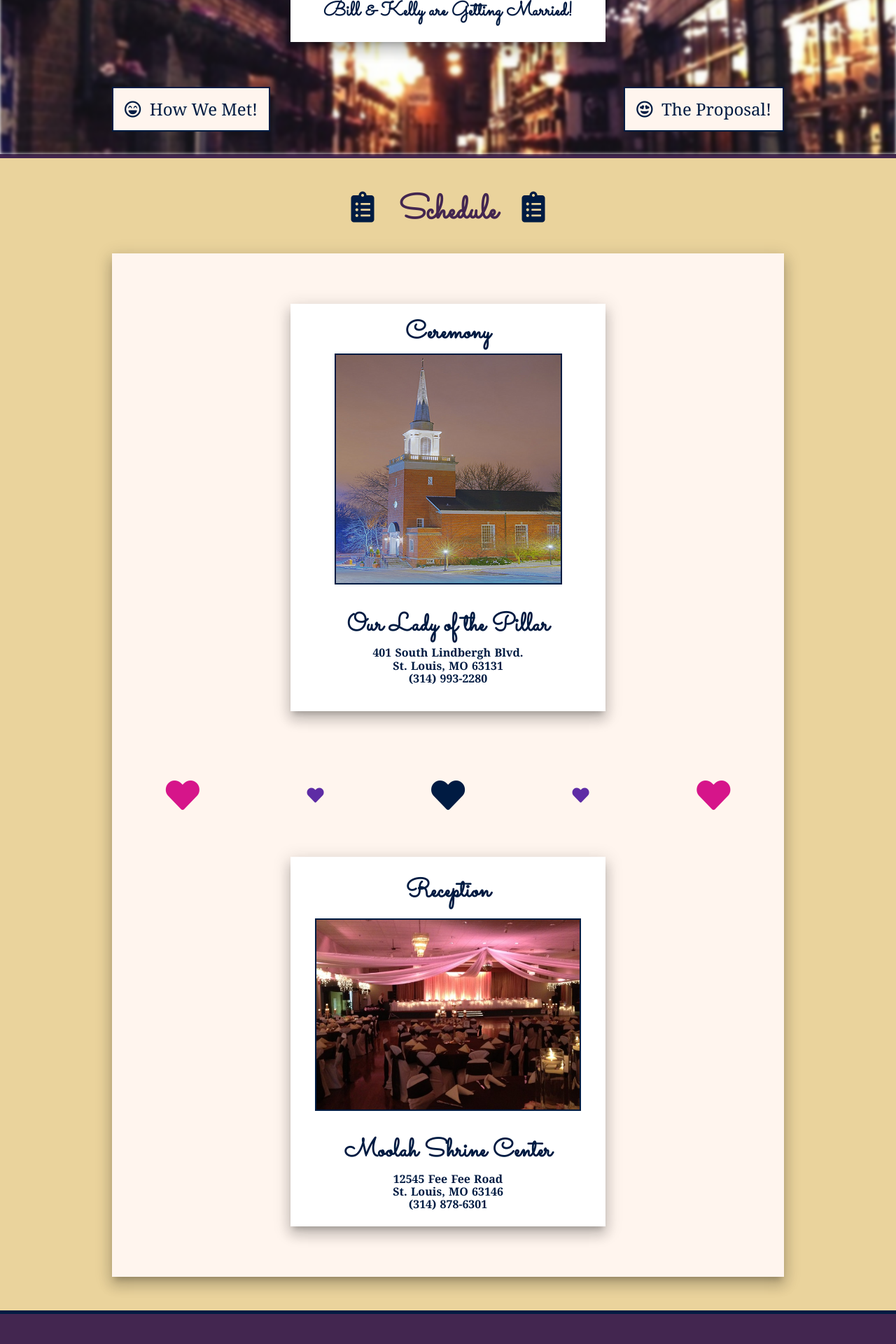
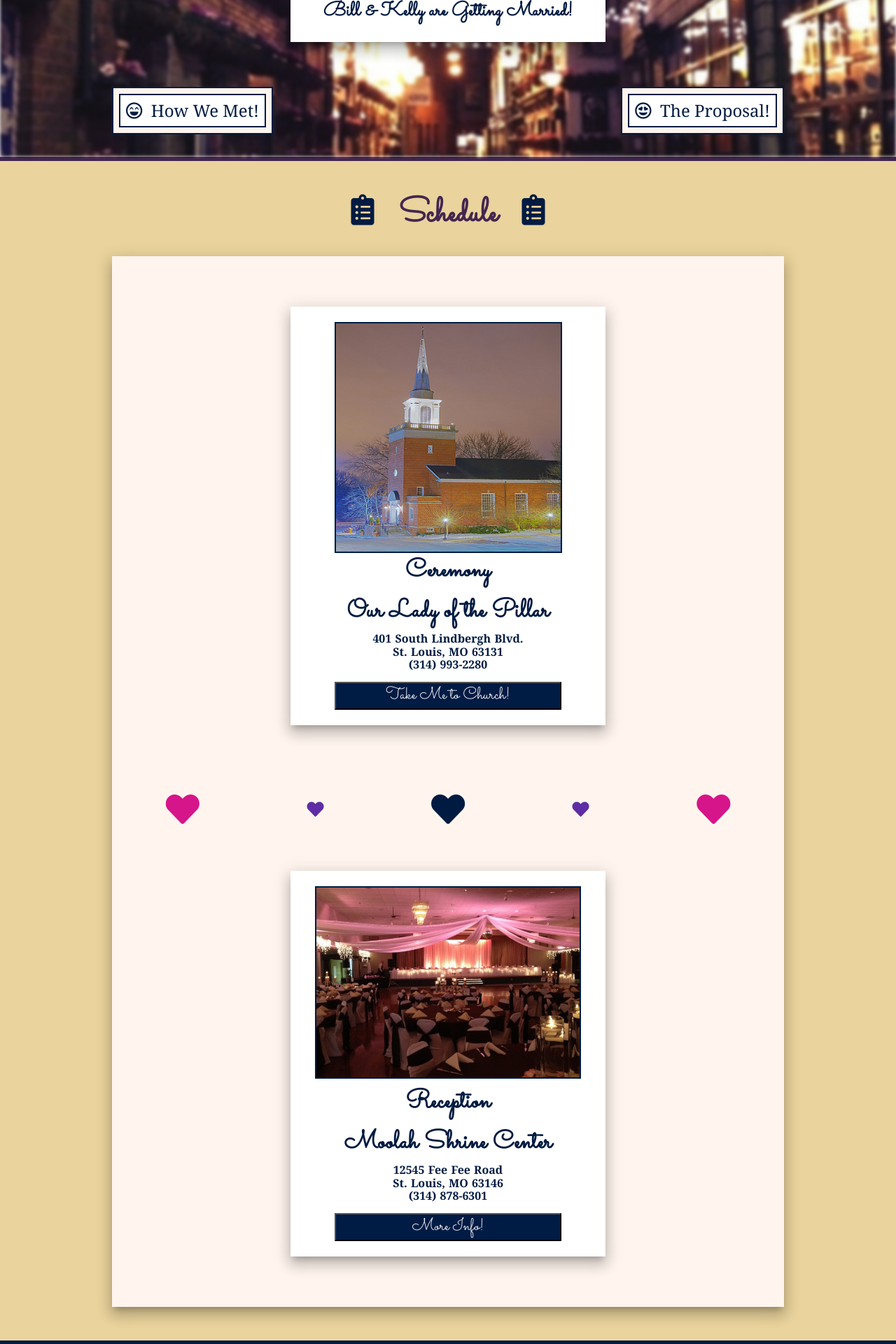
Before and after one commit to njosieb/pickingupthebill, a Nuxt app: page / in a window 1280 px wide. Shown: the part 600-2520 px from the top of the page at 70% size. Built offline with nearby package versions, Linux system fonts and the light colour scheme.

Commit message:
Added & edited buttons

```diff
--- a/pages/index.vue
+++ b/pages/index.vue
@@ -21,16 +21,20 @@
         </div>
         <div id="button-div" class="flex justify-center georgia">
           <a class="hvr-grow" href="https://www.zola.com/wedding/pickingupthebill" target="_blank">
-            <button class="pa3 border-showcase shadow-hover">
+            <button class="pa2 border-showcase shadow-hover">
+              <div class="bg-white navy pa2 border-showcase">
                 <i class="far fa-laugh-beam"></i>
                 &nbsp;How We Met!
+              </div>
             </button>
           </a>
 
           <a class="hvr-grow" href="https://www.zola.com/wedding/pickingupthebill" target="_blank">
-            <button class="pa3 border-showcase shadow-hover">
+            <button class="pa2 border-showcase shadow-hover">
+              <div class="bg-white navy pa2 border-showcase">
                 <i class="far fa-grin-hearts"></i>
                 &nbsp;The Proposal!
+              </div>
             </button>
           </a>
         </div>
@@ -47,18 +51,18 @@
             ></i>
           </h1>
           <div class="seashell pv2 border-shadow">
-            <div class="polaroid-frame hvr-grow shadow-hover">
-              <a href="https://www.olpillar.com/" target="_blank">
+            <div class="polaroid-frame shadow-hover">
+              <img class="churchPic" src="../assets/church.jpg">
               <h2 class="f2 pb2">Ceremony</h2>
 
-                <img class="churchPic" src="../assets/church.jpg">
-
-                <h2 class="pt4 pb2 f2">Our Lady of the Pillar</h2>
+              <h2 class="pt2 pb2 f2">Our Lady of the Pillar</h2>
               <h4 class="georgia pb3">
                 401 South Lindbergh Blvd.
                 <br>St. Louis, MO 63131
                 <br>(314) 993-2280
               </h4>
+              <a href="https://www.olpillar.com/" target="_blank">
+                <button class="pv1 w-80 bg-navy white hvr-grow">Take Me to Church!</button>
               </a>
             </div>
             <div class="flex justify-around items-center">
@@ -69,17 +73,18 @@
               <i class="pt4 f1 fas fa-heart mid-fa-heart"></i>
             </div>
             <div>
-              <div class="polaroid-frame hvr-grow shadow-hover">
-                <a href="https://www.moolah.org/" target="_blank">
+              <div class="polaroid-frame shadow-hover">
+                <img class="receptionPic" src="../assets/reception.jpg">
                 <h2 class="pt2 pb3 f2">Reception</h2>
 
-                  <img class="receptionPic" src="../assets/reception.jpg">
-                  <h2 class="pt4 pb2 f2">Moolah Shrine Center</h2>
-                  <h4 class="georgia">
+                <h2 class="pb2 f2">Moolah Shrine Center</h2>
+                <h4 class="georgia pb3">
                   12545 Fee Fee Road
                   <br>St. Louis, MO 63146
                   <br>(314) 878-6301
                 </h4>
+                <a href="https://www.moolah.org/" target="_blank">
+                  <button class="hvr-grow bg-navy white pv1 w-80">More Info!</button>
                 </a>
               </div>
             </div>
@@ -140,17 +145,18 @@
         </h1>
         <div class="seashell pv4 border-shadow">
           <div class="polaroid-frame">
+            <img id="hotel" src="../assets/hotel.jpg" class="border-showcase">
             <h1>Hotel St. Louis</h1>
-            <img id="hotel" src="../assets/hotel.jpg" class="border-showcase">
-            <h3 class="georgia pt2">
+
+            <h3 class="georgia pt0 pb4">
               12345 Not Sure Lane
               <br>St. Louis, MO 63110
               <br>(314) 555-2255
             </h3>
+            <a href="https://www.hotels.com" target="_blank">
+              <button class="bg-navy white hvr-grow shadow-hover pv2 w-90">Book Your Room!</button>
+            </a>
           </div>
-          <a href="https://www.hotels.com" target="_blank">
-            <button class="bg-white navy p10 hvr-grow shadow-hover pa3">Book Your Room!</button>
-          </a>
         </div>
       </container>
     </section>
@@ -186,19 +192,19 @@
           <i class="far fa-images sectionIcon1"></i>
         </h1>
         <div class="flex justify-around seashell pv4 ph3 flex-wrap border-shadow">
-          <div class="polaroid-frame">
+          <div class="polaroid-frame hvr-grow">
             <img class="photos" src="../assets/photo1.jpg">
             <h2>Being cute at some fun event!</h2>
           </div>
-          <div class="polaroid-frame">
+          <div class="polaroid-frame hvr-grow">
             <img class="photos" src="../assets/photo2.jpg">
             <h2>Being cute at the Blues Festival!</h2>
           </div>
-          <div class="polaroid-frame">
+          <div class="polaroid-frame hvr-grow">
             <img class="photos" src="../assets/photo3.jpg">
             <h2>Being cute in the cold!</h2>
           </div>
-          <div class="polaroid-frame">
+          <div class="polaroid-frame hvr-grow">
             <img class="photos" src="../assets/photo4.jpg">
             <h2>Being cute in nature!</h2>
           </div>
@@ -217,50 +223,54 @@
           </h1>
           <div class="flex justify-around seashell navy flex-nowrap georgia border-shadow">
             <div>
-              <div class="polaroid-frame hvr-grow shadow-hover">
-                <a href="https://www.stlzoo.org/events/calendarofevents" target="_blank">
+              <div class="polaroid-frame">
                 <img class="photos" src="../assets/zoo.jpg">
-                  <h2 class="pt4 pb2">Wild Lights at The St. Louis Zoo</h2>
-                  <h3 class="pb4">
+                <h2 class="pt2 pb2">Wild Lights at The St. Louis Zoo</h2>
+                <h3 class="pb4 pt2">
                   Government Drive
                   <br>St. Louis, MO 63110
                   <br>(314) 781-0900
                 </h3>
+                <a href="https://www.stlzoo.org/events/calendarofevents" target="_blank">
+                  <button class="w-90 bg-navy white shadow-hover hvr-grow">More Info!</button>
                 </a>
               </div>
-              <div class="polaroid-frame hvr-grow shadow-hover">
-                <a href="http://www.steinbergskatingrink.com/iceskating/" target="_blank">
+              <div class="polaroid-frame">
                 <img class="photos" src="../assets/steinberg.jpg">
                 <h2 class="pt4 pb2">Steinberg Skating Rink</h2>
-                  <h3 class="pb4">
+                <h3 class="pb4 pt2">
                   400 Jefferson Drive
                   <br>St. Louis, MO 63110
                   <br>(314) 367-7465
                 </h3>
+                <a href="http://www.steinbergskatingrink.com/iceskating/" target="_blank">
+                  <button class="w-90 bg-navy white shadow-hover hvr-grow">More info!</button>
                 </a>
               </div>
-              <div class="polaroid-frame hvr-grow shadow-hover">
-                <a href="https://www.slam.org/" target="_blank">
+              <div class="polaroid-frame">
                 <img class="photos" src="../assets/slam.jpg">
                 <h2 class="pt4 pb2">St. Louis Art Museum</h2>
 
-                  <h3 class="pb4">
+                <h3 class="pb4 pt2">
                   1 Fine Arts Drive
                   <br>St. Louis, MO 63110
                   <br>(314) 721-0072
                 </h3>
+                <a href="https://www.slam.org/" target="_blank">
+                  <button class="w-90 bg-navy white shadow-hover hvr-grow">More Info!</button>
                 </a>
               </div>
-              <div class="polaroid-frame hvr-grow shadow-hover">
-                <a href="https://www.citymuseum.org/" target="_blank">
+              <div class="polaroid-frame">
                 <img class="photos" src="../assets/city.jpg">
                 <!-- <div> -->
                 <h2 class="pt4 pb2">City Museum St. Louis</h2>
-                  <h3 class="pb4">
+                <h3 class="pb4 pt2">
                   750 North 16th
                   <br>St. Louis, MO 63103
                   <br>(314) 231-2489
                 </h3>
+                <a href="https://www.citymuseum.org/" target="_blank">
+                  <button class="w-90 bg-navy white shadow-hover hvr-grow">More Info!</button>
                 </a>
               </div>
             </div>
@@ -307,6 +317,7 @@ export default {
 
 <style lang="scss">
 @import '~assets/styles/variables';
+
 .mid-fa-heart {
   color: $red-violet;
 }
```
Lines whose indentation alone changed are shown as unchanged.
